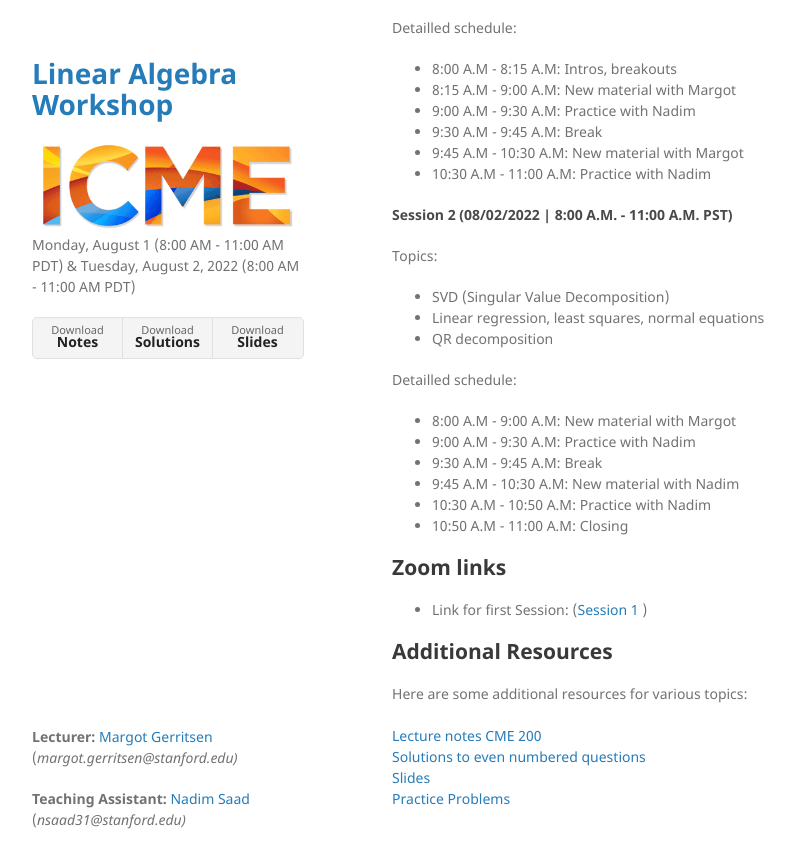
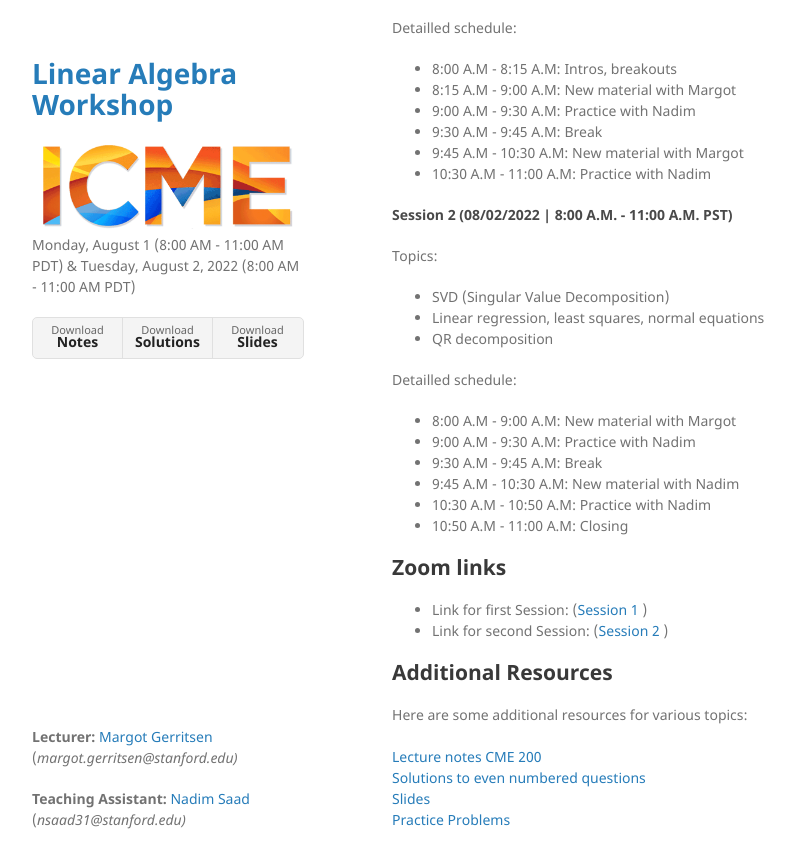
Before and after one commit to nsaad31/Linear_Algebra_ICME_Workshops_2023, a Jekyll site: the page built from index.md, in a window 1280 px wide and 900 px high, scrolled down 1902 px. Shown: the top 868 px of the window, without its empty margins (178-973 px from the left). Built offline with Jekyll 4.4.1, drawn with Linux system fonts in a browser that asks for light colours; our own code applies the rules of GitHub Pages for plain Markdown files.

Commit message:
Update index.md

```diff
--- a/index.md
+++ b/index.md
@@ -58,6 +58,7 @@ Nadim Saad is a rising 5th year Ph.D. candidate in ICME advised by Professor Mar
 ## Zoom links
 
 - Link for first Session: ([Session 1](https://stanford.zoom.us/rec/share/Ty97KYDXeGg6XNu-PJ8jk5NUMvNq7oTustEVEj-pcQeigmCbCAmiAzyBzbN1PnRi.YuhVfB-HFYy4x77H?startTime=1659365127000) )
+- Link for second Session: ([Session 2](https://stanford.zoom.us/rec/share/PFtGE1R2pdropH7EwHq9bcfqeoO9v0rlQkvcDLvwiIiTMeOm6wrp4BLwhFkbDWoX.ECVEH7vhvIdYZJGO?startTime=1659450463000) )
 
 
 ## Additional Resources
```
